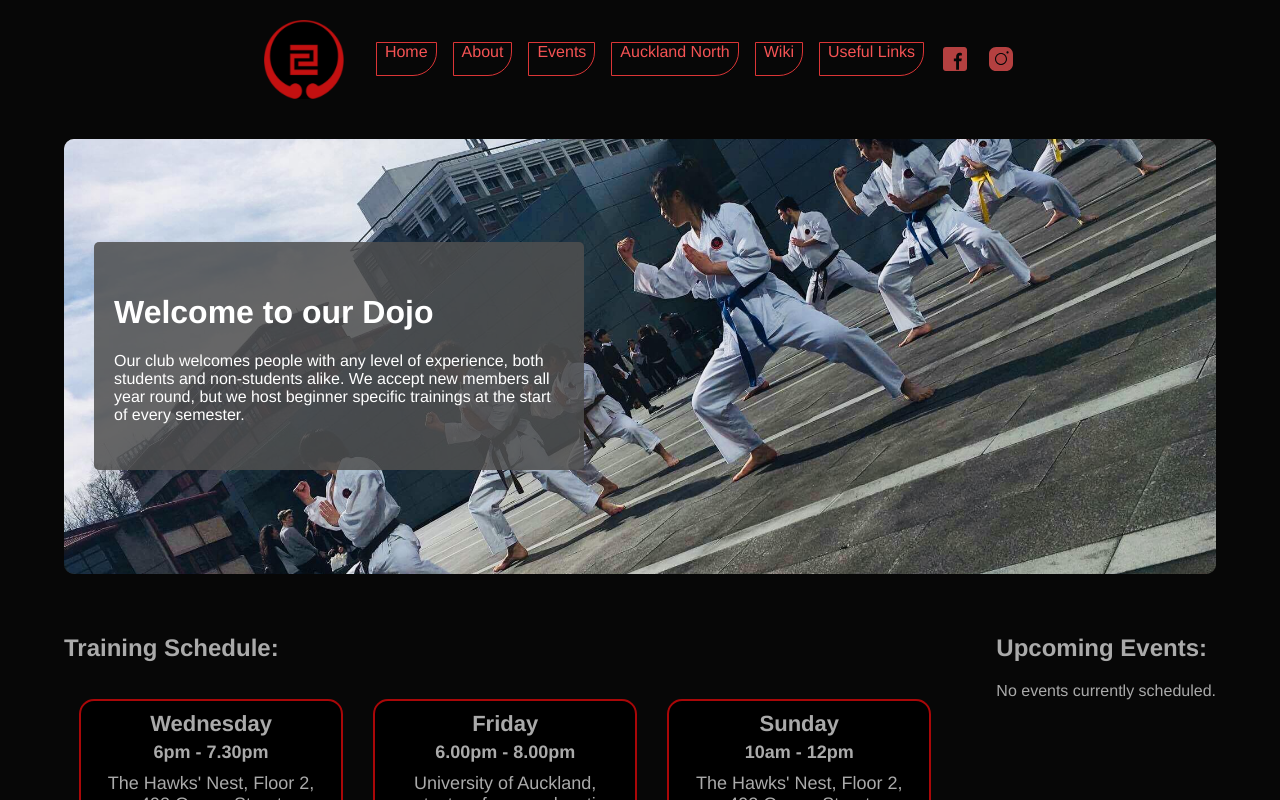
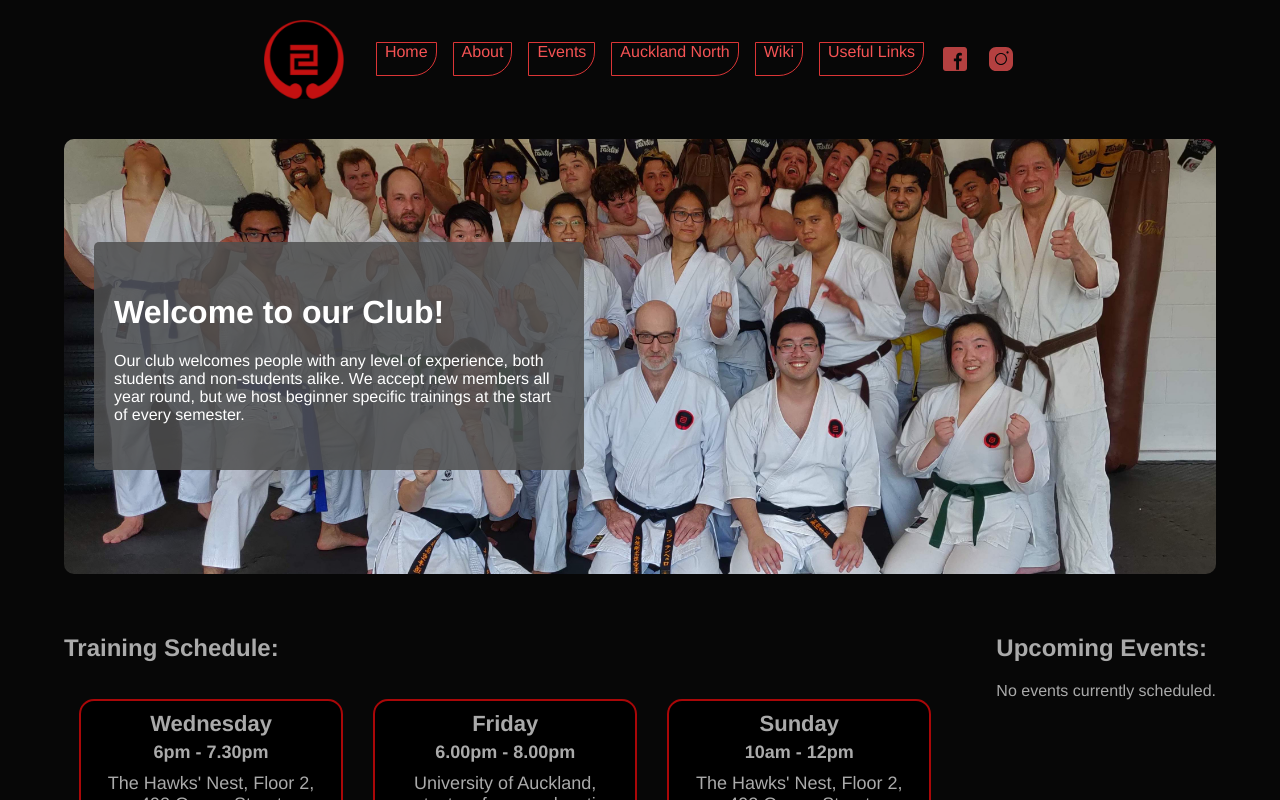
Before and after one commit to matt-auckland/uoa-karate, a Vue app: page /#/ in a window 1280 px wide. Shown: the top 800 px of the page. Built offline with nearby package versions, Linux system fonts and the light colour scheme.

Commit message:
Fix double image

```diff
--- a/src/features/home-page/Home-Page.vue
+++ b/src/features/home-page/Home-Page.vue
@@ -2,7 +2,6 @@
   <main>
     <div class="container">
       <HeroImage class="hero-image" source="/img/hawks_nest.jpg" :heading="heroHeading" :paragraph="heroText" />
-      <HeroImage class="hero-image" source="/group-photo.jpg" heading="Welcome to our Dojo" :paragraph="heroText" />
       <TrainingSchedule class="schedule" />
       <FeesTabs class="fees" />
       <UpcomingEvents class="events" />
```
